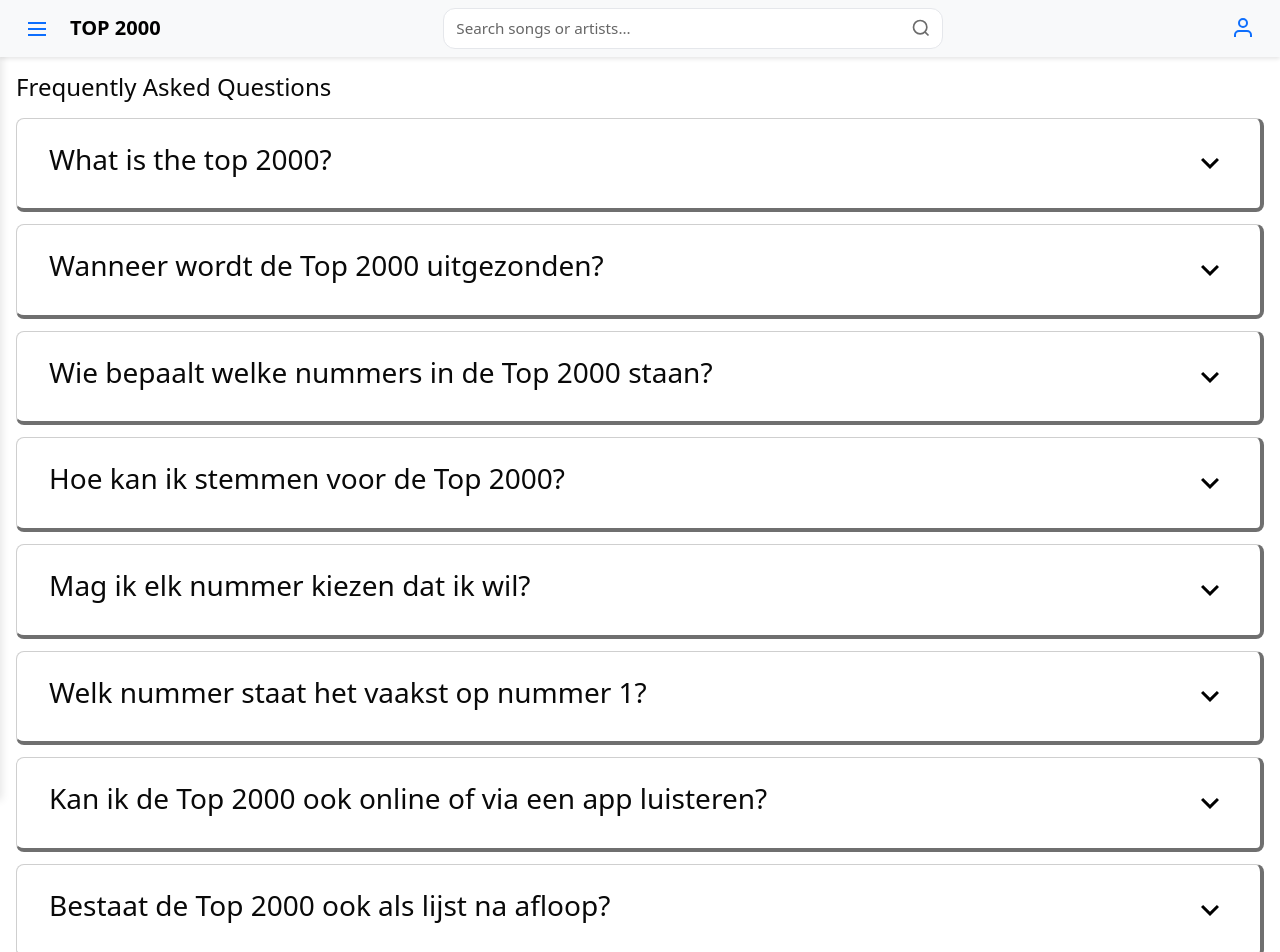
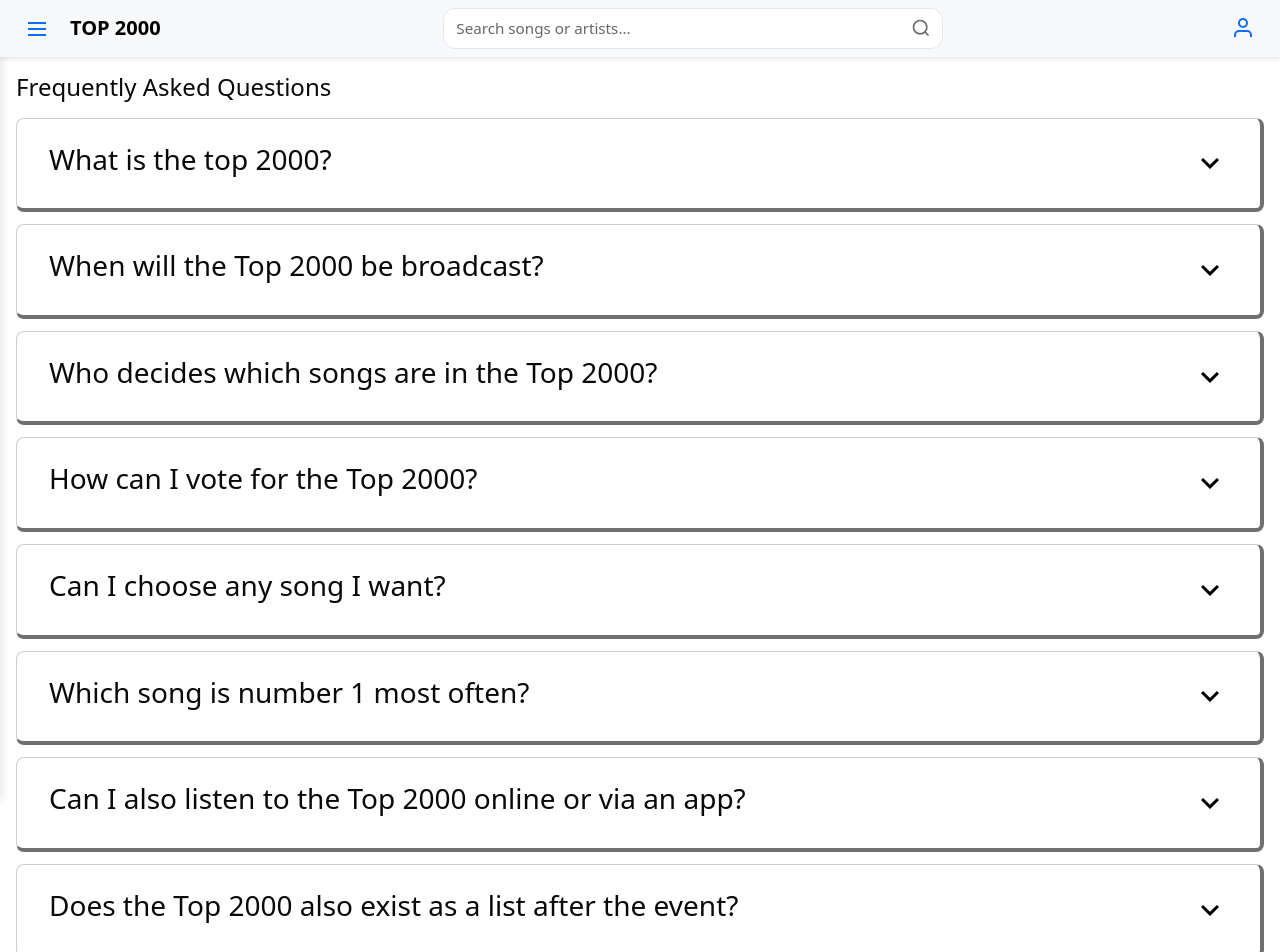
Before and after one commit to ROCvanTwente/project-top2000-frontend-groep-3-top-2000, a React (Vite) app in the folder frontend/: page /FAQ in a window 1280 px wide. Shown: the top 952 px of the page. Built offline with nearby package versions, Linux system fonts and the light colour scheme.

Commit message:
questions and answers have been translated from dutch to english

```diff
--- a/frontend/src/pages/FAQ.jsx
+++ b/frontend/src/pages/FAQ.jsx
@@ -30,32 +30,32 @@
           answer="the top 2000 is a music event which ranks the 2000 most popular songs as voted by the public."
         />
         <Faq
-          question="Wanneer wordt de Top 2000 uitgezonden?"
-          answer="De Top 2000 wordt elk jaar uitgezonden van 25 december tot en met 31 december, 24 uur per dag."
+          question="When will the Top 2000 be broadcast?"
+          answer="The Top 2000 is broadcast every year from December 25th to December 31st, 24 hours a day."
         />
         <Faq
-          question="Wie bepaalt welke nummers in de Top 2000 staan?"
-          answer="De lijst wordt volledig bepaald door het publiek. Iedereen kan tijdens de stemweek zijn of haar favoriete nummers insturen."
+          question="Who decides which songs are in the Top 2000?"
+          answer="The list is determined entirely by the public. Everyone can submit their favorite songs during voting week."
         />
         <Faq
-          question="Hoe kan ik stemmen voor de Top 2000?"
-          answer="Stemmen kan online via de website van NPO Radio 2 tijdens de officiële stemperiode, meestal begin december."
+          question="How can I vote for the Top 2000?"
+          answer="Voting is possible online via the NPO Radio 2 website during the official voting period, usually in early December."
         />
         <Faq
-          question="Mag ik elk nummer kiezen dat ik wil?"
-          answer="Ja, je mag vrijwel elk nummer insturen, zolang het officieel is uitgebracht. Je kunt kiezen uit een suggestielijst of zelf een nummer toevoegen."
+          question="Can I choose any song I want?"
+          answer="Yes, you can submit almost any song, as long as it's officially released. You can choose from a list of suggestions or add your own."
         />
         <Faq
-          question="Welk nummer staat het vaakst op nummer 1?"
-          answer="Bohemian Rhapsody van Queen staat het vaakst op nummer 1 in de geschiedenis van de Top 2000."
+          question="Which song is number 1 most often?"
+          answer="Queen's Bohemian Rhapsody has been at number 1 most times in the history of the Top 2000."
         />
         <Faq
-          question="Kan ik de Top 2000 ook online of via een app luisteren?"
-          answer="Ja, de Top 2000 is te beluisteren via NPO Radio 2, de NPO Luister-app en via diverse online streams."
+          question="Can I also listen to the Top 2000 online or via an app?"
+          answer="Yes, the Top 2000 can be heard via NPO Radio 2, the NPO Luister app and via various online streams."
         />
         <Faq
-          question="Bestaat de Top 2000 ook als lijst na afloop?"
-          answer="Ja, na de uitzending is de volledige lijst online terug te vinden, inclusief statistieken, artiestenoverzichten en jaartallen."
+          question="Does the Top 2000 also exist as a list after the event?"
+          answer="Yes, after the broadcast, the full list can be found online, including statistics, artist overviews, and dates."
         />
       </main>
       <Footer />
```
